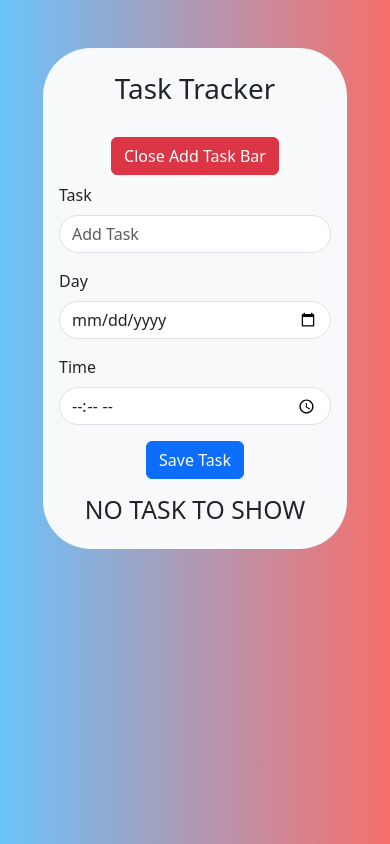
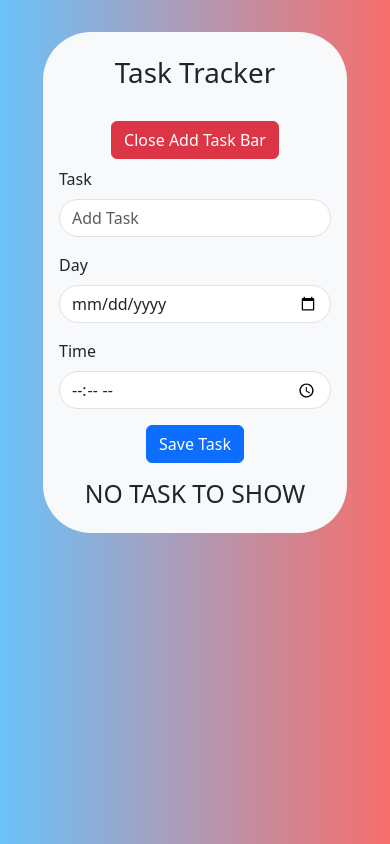
Before and after one commit to esadakman/reactjs-task-tracker, a React (Create React App) app: page / in a window 390 px wide. Built offline with nearby package versions, Linux system fonts and the light colour scheme.

Commit message:
finished

```diff
--- a/src/App.css
+++ b/src/App.css
@@ -7,15 +7,15 @@
 
 body {
   background-image: linear-gradient(to right, #0098f795, #f116129e);
+  background-size: cover;
   width: 100vw;
-  height: 100vh !important;
+  height: 100vh;
   display: flex;
   justify-content: center;
-  margin-top: 3rem;
 }
 
 .App {
-  margin-top: 3rem;
+  margin-top: 2rem;
   border-radius: 3rem;
   transition: all 1s linear ease-in-out;
   padding: 1rem;
@@ -32,7 +32,7 @@ body {
   .App {
     width: 70vw;
     min-width: 19rem;
-    height: auto !important;
+    height: auto;
   }
 
   .btn {
```
